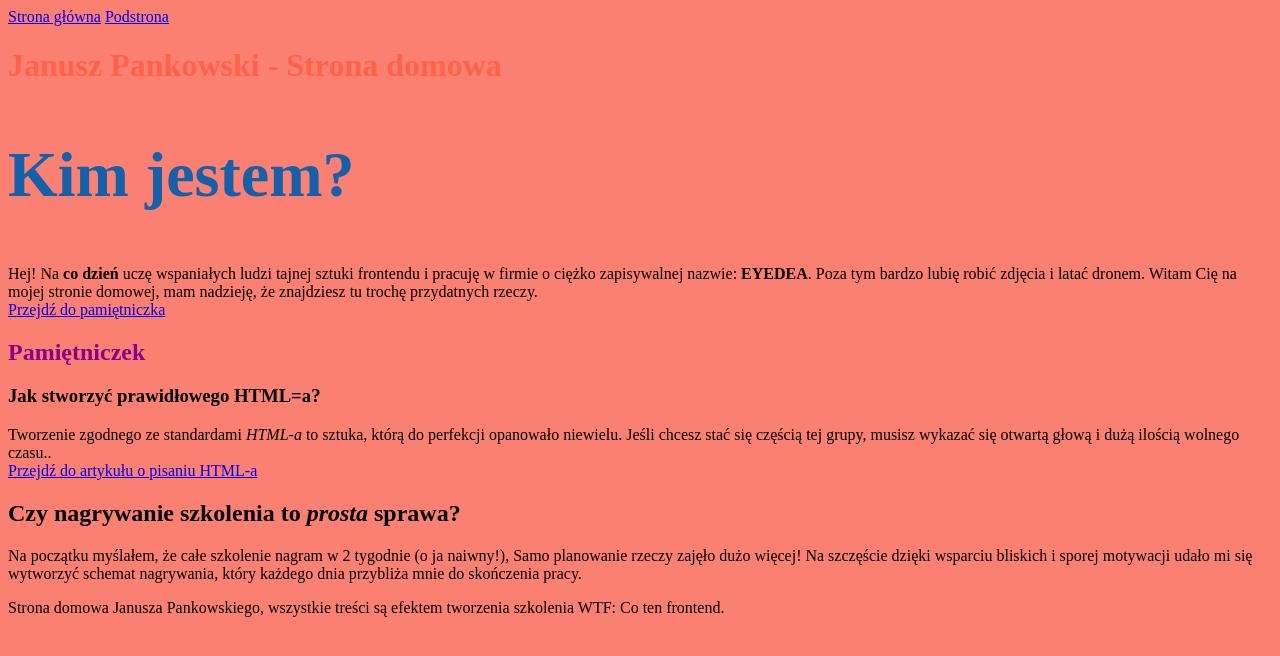
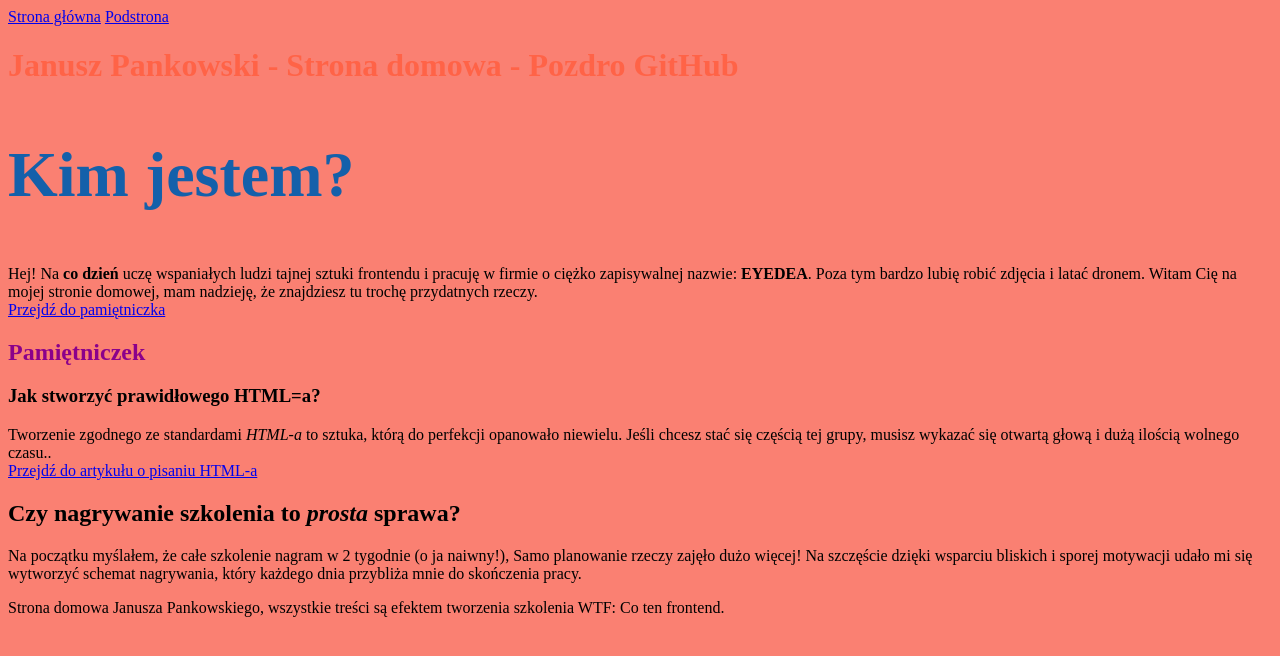
Before and after one commit to januszpankowski/homepage, a plain HTML site: page index.html in a window 1280 px wide. Drawn offline with Linux system fonts and the light colour scheme.

Commit message:
new heading

```diff
--- a/index.html
+++ b/index.html
@@ -17,7 +17,7 @@
    <main>
       <header>
          <h1 class="mainHeader">
-            Janusz Pankowski - Strona domowa
+            Janusz Pankowski - Strona domowa - Pozdro GitHub
          </h1>
       </header>
       <section>
```
